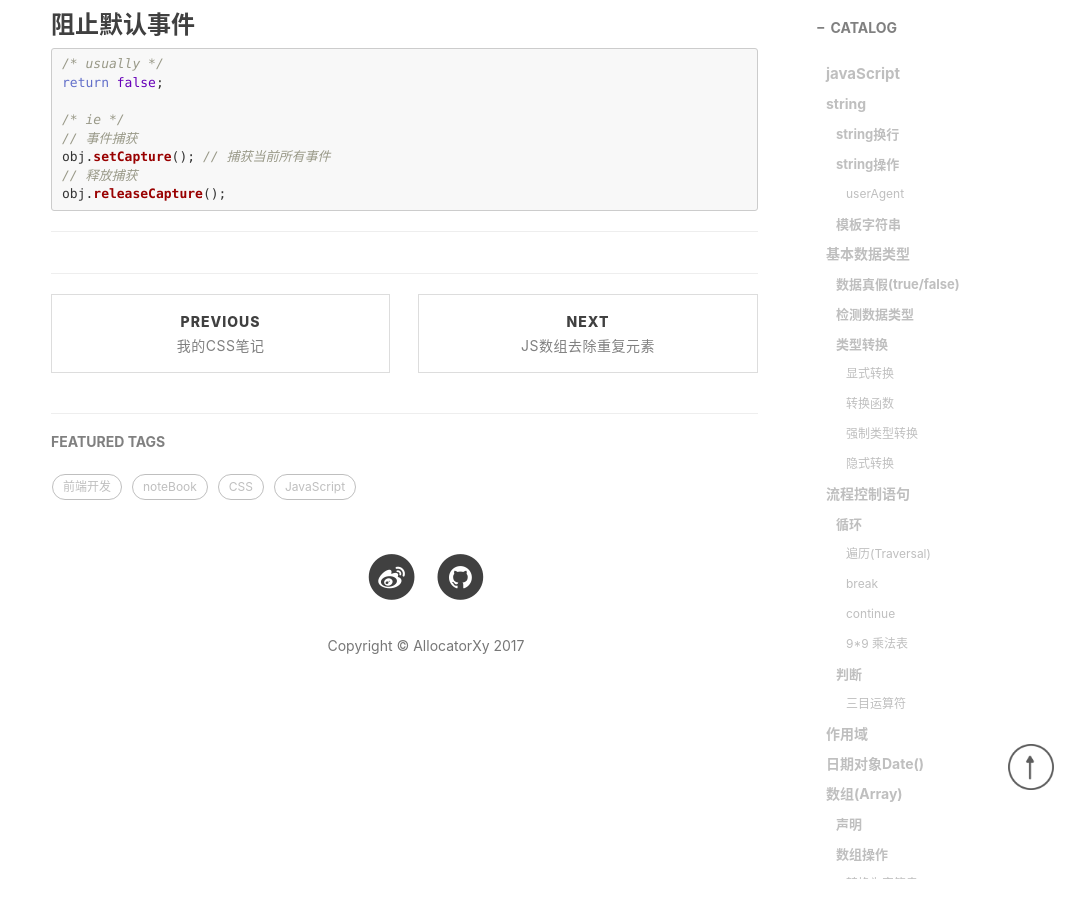
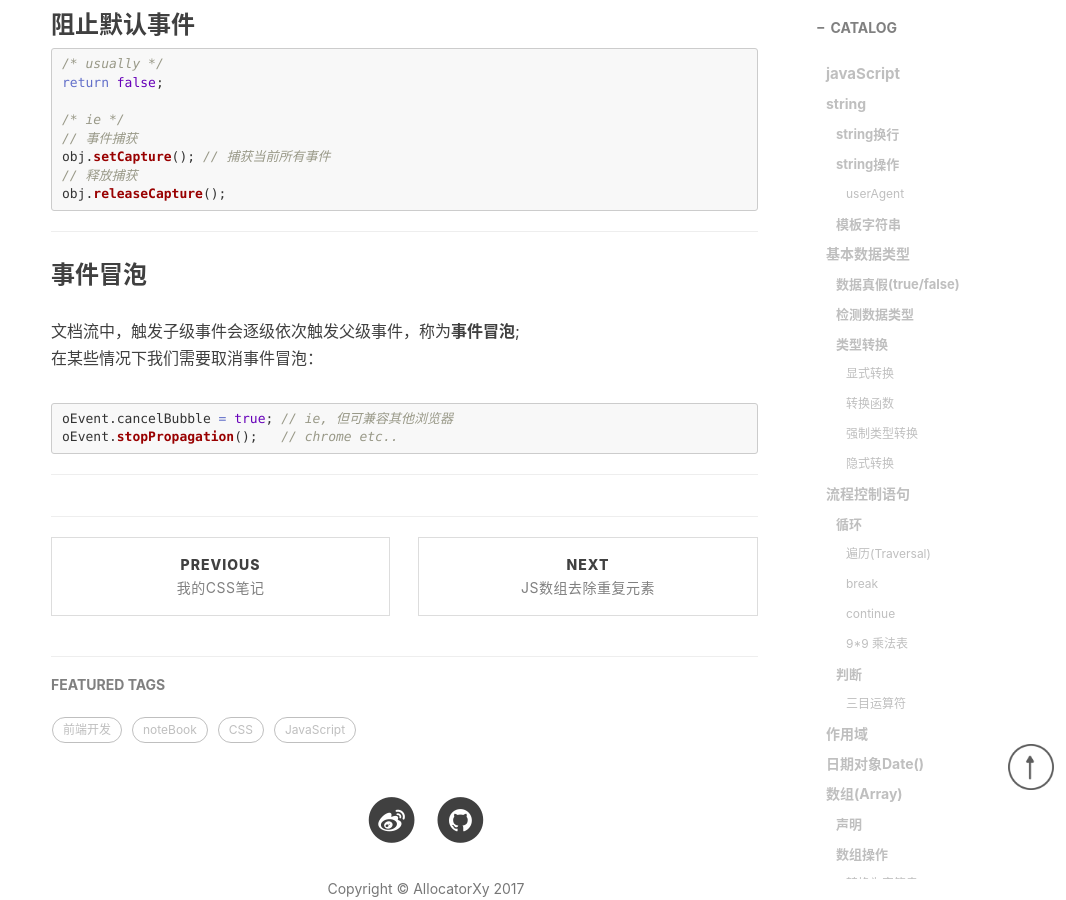
Before and after one commit to AllocatorXy/AllocatorXy.github.io, a Jekyll site: the page built from _posts/2017-02-08-JavaScript.markdown, in a window 1280 px wide and 900 px high, scrolled down 12648 px. Shown: the whole window, without its empty margins (214-1280 px from the left). Built offline with Jekyll 4.4.1, drawn with Linux system fonts in a browser that asks for light colours; nearby versions of some CDN libraries; comment, search, counter and statistics services are not loaded.

Commit message:
update my note

````diff
--- a/_posts/2017-02-08-JavaScript.markdown
+++ b/_posts/2017-02-08-JavaScript.markdown
@@ -554,3 +554,13 @@ obj.setCapture(); // 捕获当前所有事件
 obj.releaseCapture();
 ```
 <hr />
+
+### 事件冒泡
+文档流中，触发子级事件会逐级依次触发父级事件，称为**事件冒泡**;<br />
+在某些情况下我们需要取消事件冒泡：
+
+```js
+oEvent.cancelBubble = true; // ie, 但可兼容其他浏览器
+oEvent.stopPropagation();   // chrome etc..
+```
+<hr />
````
